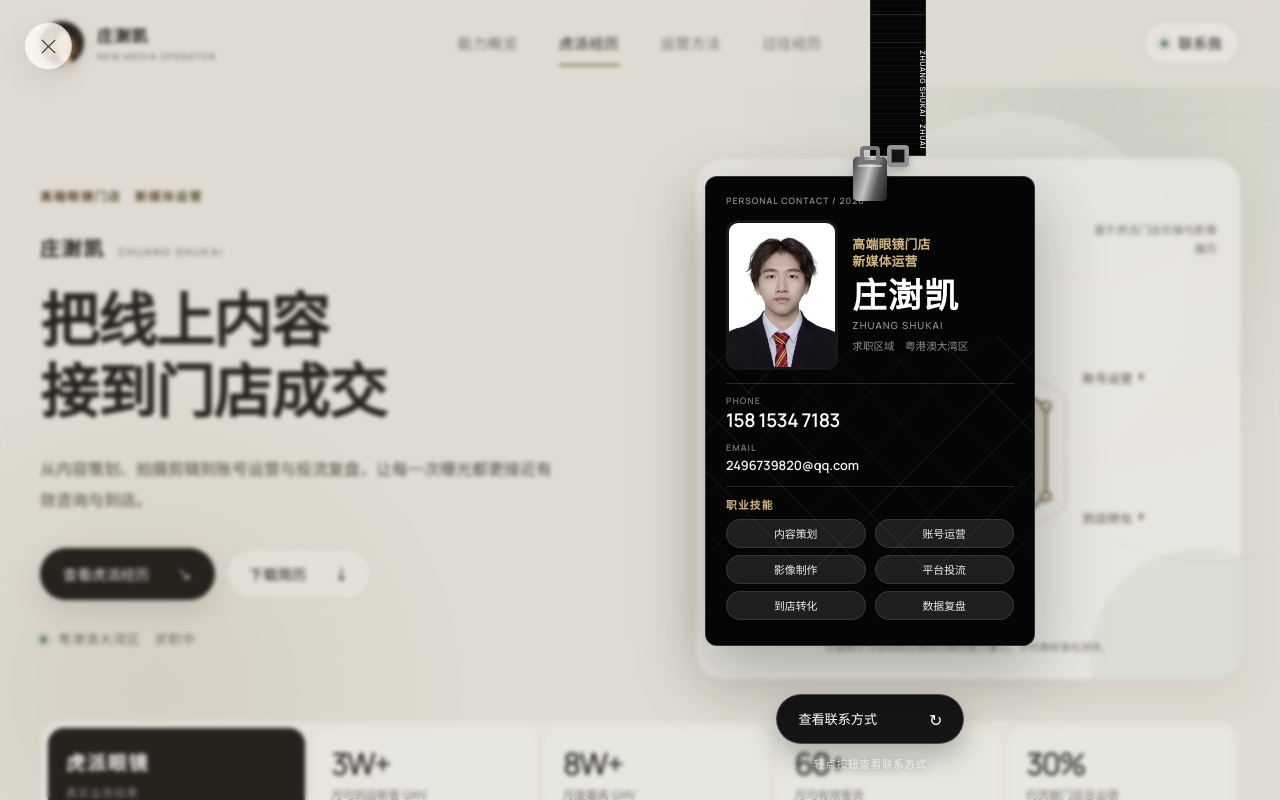
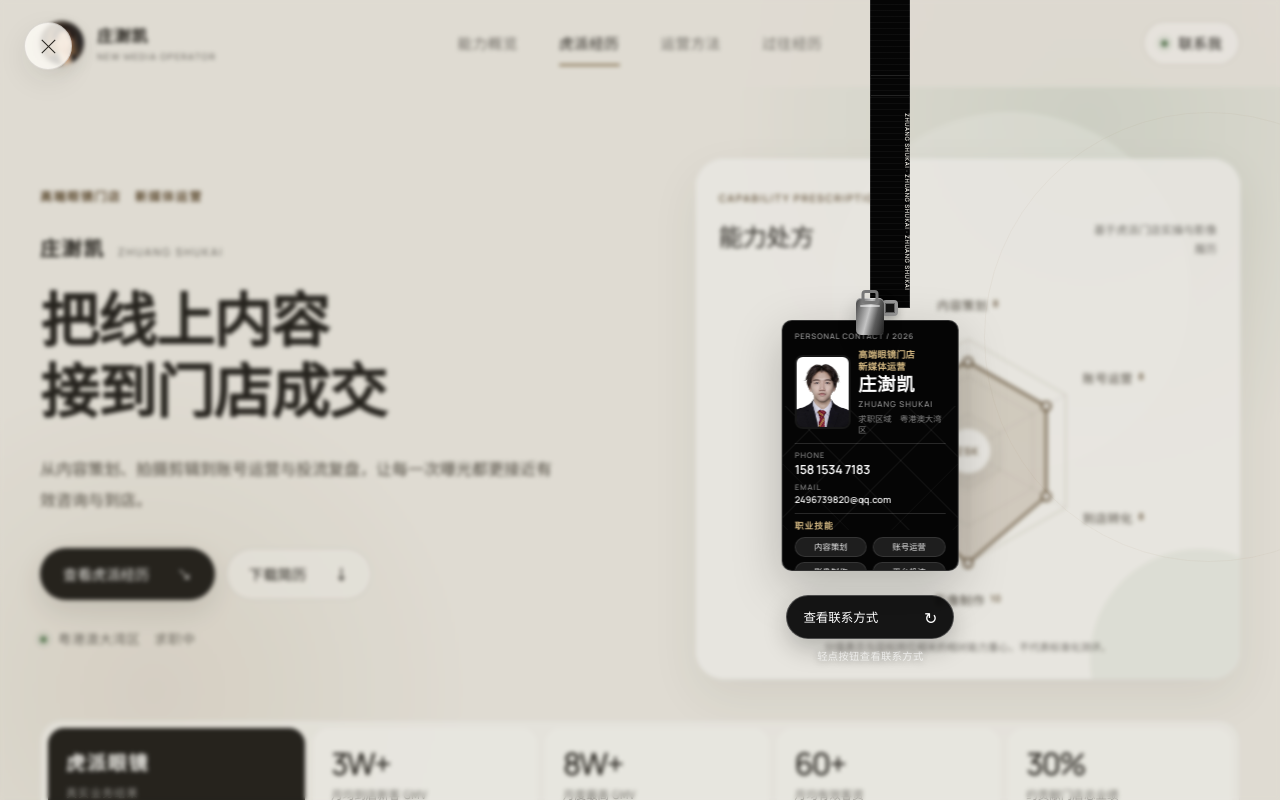
Before and after one commit to 2496739820-netizen/-, a Next.js app: page / in a window 1280 px wide. Both pictures are taken after a click on the button "联系我". Shown: the top 800 px of the page. Built offline with nearby package versions, Linux system fonts and the light colour scheme; no server answers.

Commit message:
Optimize static contact badge on desktop

```diff
--- a/app/components/contact-badge/ContactBadgeModal.tsx
+++ b/app/components/contact-badge/ContactBadgeModal.tsx
@@ -164,7 +164,13 @@ export function ContactBadgeModal({ open, onClose, triggerRef }: ContactBadgeMod
         if (event.target === event.currentTarget) handleClose();
       }}
     >
-      <div ref={dialogRef} className="contact-modal-shell" tabIndex={-1} style={modalStyle}>
+      <div
+        ref={dialogRef}
+        className="contact-modal-shell"
+        data-contact-mode={mode}
+        tabIndex={-1}
+        style={modalStyle}
+      >
         <h2 id="contact-dialog-title" className="sr-only">联系庄澍凯</h2>
         <button ref={closeRef} className="contact-modal-close" type="button" onClick={handleClose} aria-label="关闭联系工牌" autoFocus>
           <span aria-hidden="true" />
--- a/app/globals.css
+++ b/app/globals.css
@@ -681,6 +681,80 @@ button:focus-visible { outline: 2px solid var(--gold); outline-offset: 5px; }
 @keyframes static-hardware-turn { from { opacity: 0; transform: translateX(-50%) rotateY(-120deg); } to { opacity: 1; transform: translateX(-50%) rotateY(0); } }
 @keyframes static-badge-drop { 0% { opacity: 0; transform: translateX(-50%) translateY(-150px) rotateZ(-7deg); } 68% { opacity: 1; transform: translateX(-50%) translateY(8px) rotateZ(2.5deg); } 100% { opacity: 1; transform: translateX(-50%) translateY(0) rotateZ(0); } }
 
+@media (min-width: 901px) {
+  .contact-modal-shell {
+    --static-card-width: min(13.8vw, 212px, 28vh);
+    --static-card-height: min(19.63vw, 302px, 39.85vh);
+    --static-card-top: clamp(250px, 40svh, 380px);
+  }
+  .static-lanyard {
+    top: var(--contact-anchor-y);
+    left: var(--contact-card-x);
+    width: max(40px, calc(var(--contact-anchor-x) - var(--contact-card-x) + 20px));
+    height: calc(var(--static-card-top) - var(--contact-anchor-y) - 12px);
+  }
+  .static-lanyard i { width: 40px; }
+  .static-lanyard b { top: calc(35% - 20px); height: 40px; }
+  .static-lanyard u { width: 40px; }
+  .static-lanyard em { inset: 6px 0; font-size: 0.38rem; }
+  .static-lanyard span { left: 20px; bottom: -8px; width: 16px; height: 16px; border-width: 3px; }
+  .static-clip {
+    top: calc(var(--static-card-top) - 22px);
+    width: 28px;
+    height: 37px;
+  }
+  .static-clip i { top: -8px; width: 17px; height: 14px; border-width: 3px; }
+  .static-clip b { top: 7px; right: 4px; width: 20px; }
+  .static-badge {
+    top: var(--static-card-top);
+    width: var(--static-card-width);
+    filter: drop-shadow(0 16px 24px rgba(0, 0, 0, 0.22));
+  }
+  .badge-face { border-radius: 10px; padding: 14px 12px 12px; }
+  .badge-front { padding: 12px 12px 11px; }
+  .badge-edition { font-size: 0.48rem; letter-spacing: 0.1em; }
+  .badge-identity { grid-template-columns: minmax(0, 0.78fr) minmax(0, 1.22fr); gap: 8px; margin-top: 8px; }
+  .badge-avatar { border-width: 2px; border-radius: 8px; }
+  .badge-role { font-size: 0.58rem; line-height: 1.28; }
+  .badge-name { margin-top: 4px; font-size: clamp(1.15rem, 1.4vw, 1.35rem); letter-spacing: 0.03em; }
+  .badge-name-en { margin-top: 3px; font-size: 0.5rem; }
+  .badge-region { margin-top: 4px; font-size: 0.52rem; }
+  .badge-divider { margin-top: 8px; }
+  .badge-contact-grid { gap: 7px; margin-top: 8px; }
+  .badge-contact-grid small { margin-bottom: 3px; font-size: 0.48rem; }
+  .badge-contact-grid strong { font-size: 0.78rem; }
+  .badge-contact-grid a:last-child strong { font-size: 0.58rem; }
+  .badge-section-label { margin-top: 8px; font-size: 0.55rem; }
+  .badge-capabilities { gap: 5px 6px; margin-top: 6px; }
+  .badge-capabilities span { padding: 5px 4px; font-size: 0.52rem; line-height: 1.15; }
+  .badge-back { padding: 14px 12px 12px; }
+  .badge-back-head { font-size: 0.46rem; }
+  .badge-qr-wrap { width: 88%; margin-top: 14px; border-radius: 10px; padding: 4px; }
+  .badge-back-copy { margin-top: 12px; }
+  .badge-back-copy h3 { font-size: 1.05rem; }
+  .badge-back-copy p { font-size: 0.62rem; }
+  .badge-back > small { font-size: 0.52rem; }
+  .contact-modal-shell[data-contact-mode="static"] .contact-modal-controls {
+    top: min(calc(100svh - 104px), calc(var(--static-card-top) + var(--static-card-height) + 24px));
+    bottom: auto;
+    width: min(240px, calc(100vw - 24px));
+  }
+  .contact-modal-shell[data-contact-mode="static"] .badge-flip-button {
+    min-width: 168px;
+    min-height: 44px;
+    gap: 16px;
+    padding: 0 16px;
+    font-size: 0.78rem;
+    box-shadow: 0 10px 24px rgba(0, 0, 0, 0.22);
+  }
+  .contact-modal-shell[data-contact-mode="static"] .contact-modal-controls p {
+    max-width: 22em;
+    margin-top: 8px;
+    font-size: 0.64rem;
+    text-align: center;
+  }
+}
+
 @media (max-width: 1120px) {
   .container-wide,
   .nav-inner { width: min(calc(100% - 48px), 1420px); }
```
Also changed, not shown: 1 other file (tests, documents, lock files or other folders).
